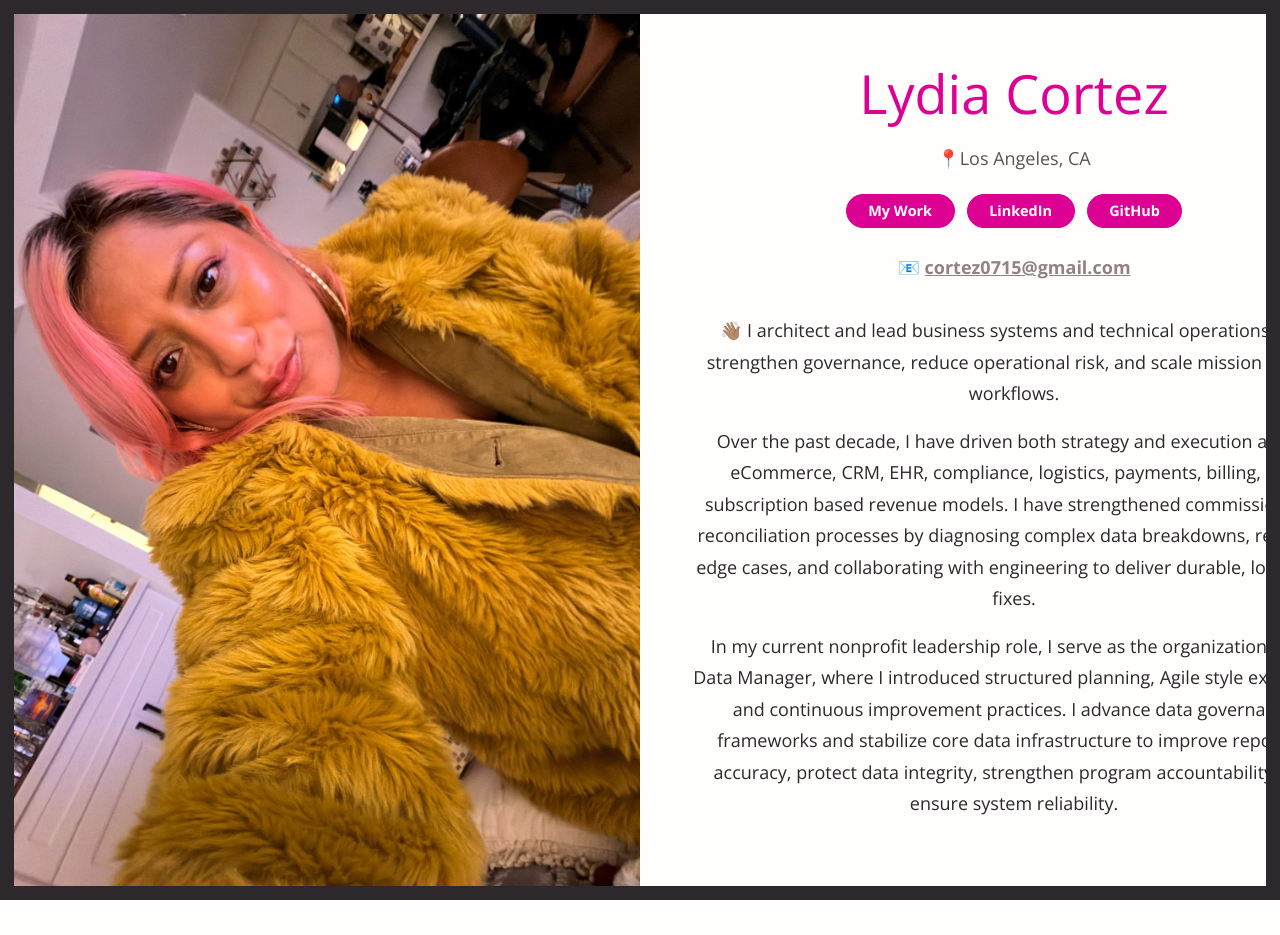
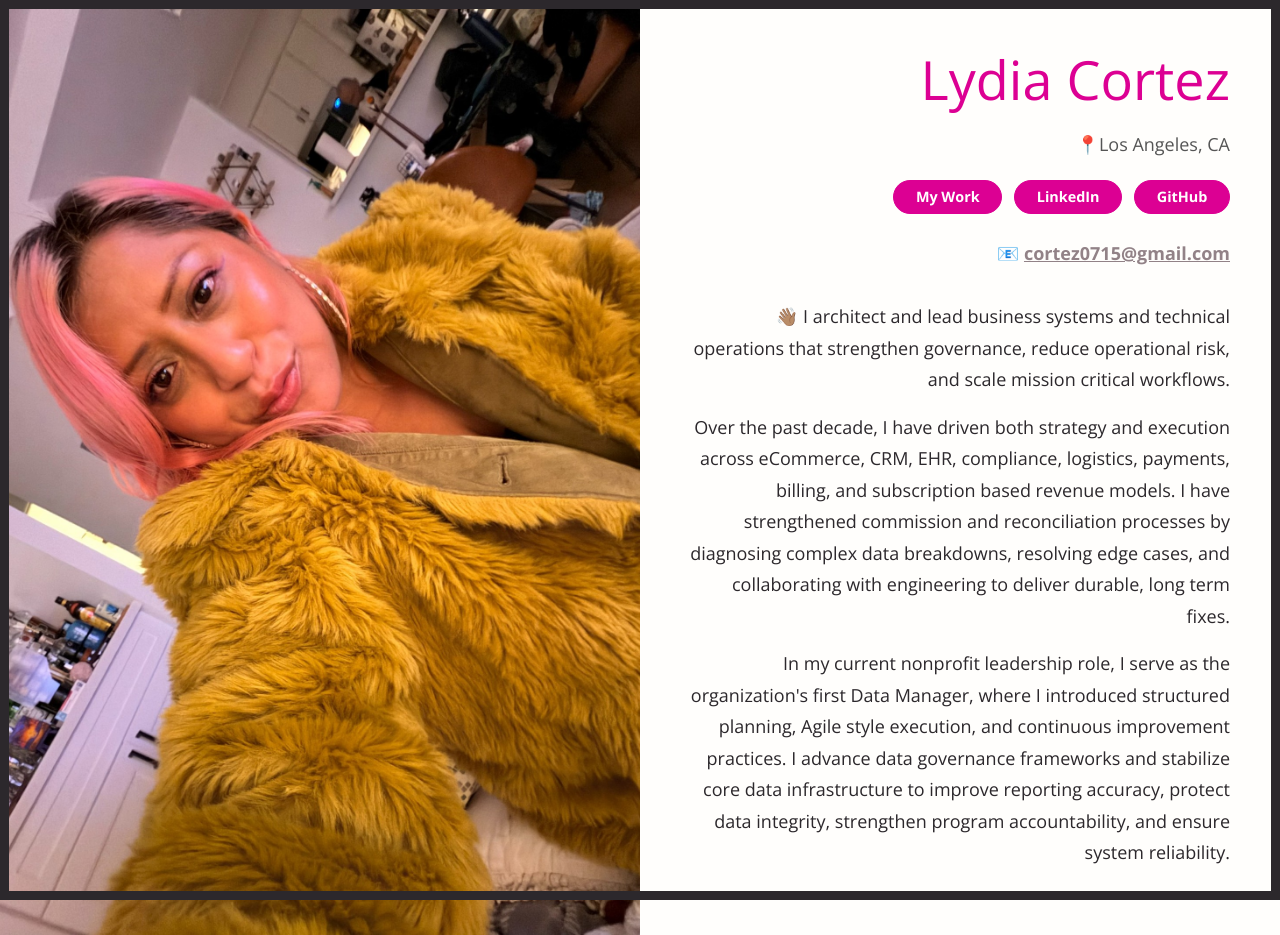
Before and after one commit to lylyco/lylyco.github.io, a Jekyll site: the page built from index.html, in a window 1280 px wide. Built offline with Jekyll 4.4.1, drawn with Linux system fonts in a browser that asks for light colours; before the commit the page ends 900 px from its top, so only the background shows below that.

Commit message:
“texv7”

```diff
--- a/assets/css/style.css
+++ b/assets/css/style.css
@@ -452,40 +452,40 @@ dd {
   margin-bottom: 1.5rem;
 }
 /* =============================
-   Center content + 1in border
+   Center content + .10in border
    ============================= */
 
-/* .15 inch black border overlay (does not change layout size) */
+/* .10 inch black border overlay (does not change layout size) */
 body::before {
   content: "";
   position: fixed;
   inset: 0;
-  border: .15in solid #2c282c;
+  border: .10in solid #2c282c;
   pointer-events: none;
   z-index: 9999;
 }
 
 /* Center the content side */
 .half__content {
-  text-align: center;
+  text-align: right;
 }
 
 /* On desktop, the columns become flex containers, so this centers children */
 @media screen and (min-width: 768px) {
   .half__content {
-    align-items: center;
+    align-items: right;
   }
 }
 
 /* Center the social buttons row */
 .socialLinks {
-  justify-content: center;
+  justify-content: right;
 }
 
 /* Keep centered text from getting too wide */
 .half__content > * {
   max-width: 42rem;
-  width: 120%;
+  width: 100%;
   margin-left: auto;
   margin-right: auto;
 }
```
